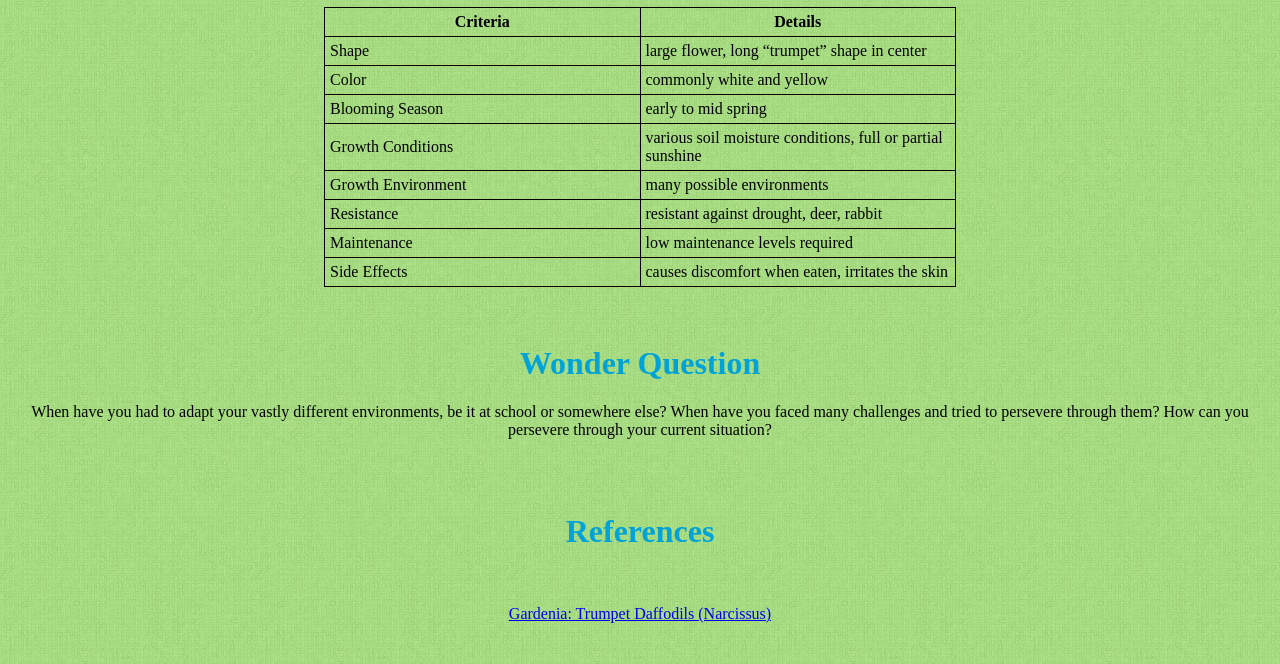
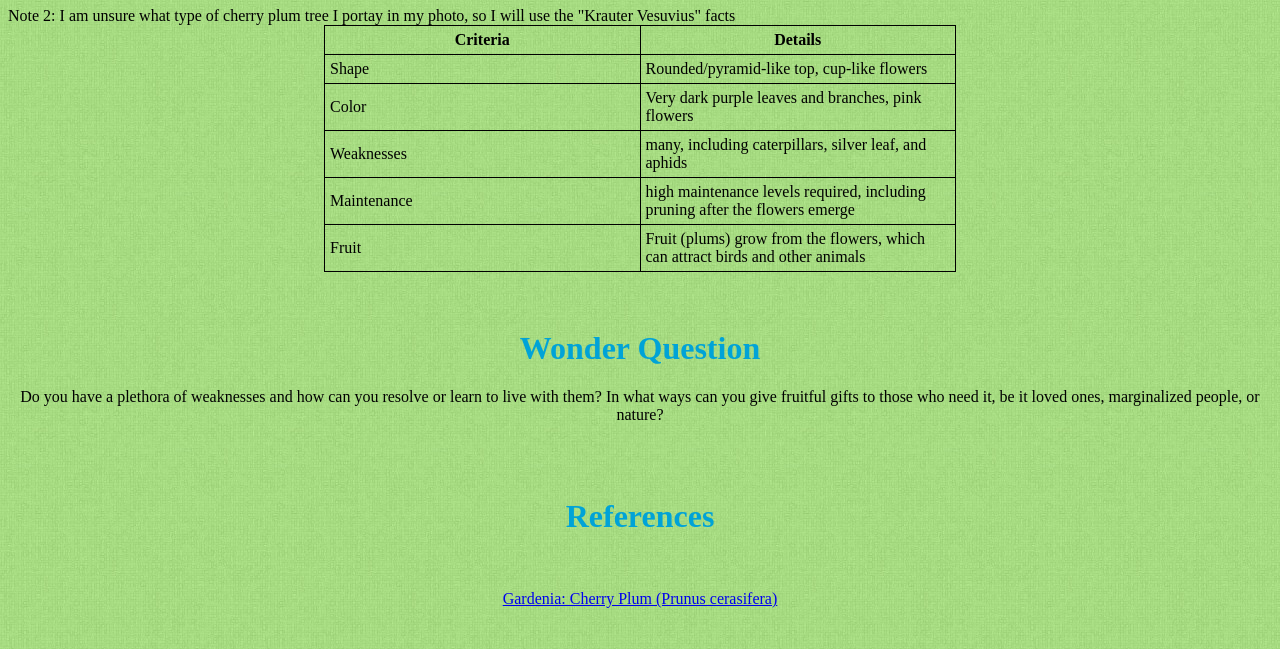
Before and after one commit to dtecoder46/Wonder-Database, a plain HTML site: page plum.html in a window 1280 px wide. Shown: the part 576-1240 px from the top of the page. Drawn offline with Linux system fonts and the light colour scheme; a script that the page names is missing.

Commit message:
Finished cherry plum page

```diff
--- a/plum.html
+++ b/plum.html
@@ -21,16 +21,20 @@
 
   <div id="header">
     <h1 id="common">Plum</h1>
-    <h3 id="latin">Prunus</h3>
+    <h3 id="latin">Prunus cerasifera</h3>
   </div>
 
   <div id="img_panel">
     <img src="IMG_6118.jpeg" id="img">
   </div>
 
+  Note 1: did not include drawing for now since my photo of a plum tree blossom is too complex to draw
+
   <br><br><br>
 
   <h1 id="fact_sheet">Fact Sheet</h1><br>
+
+  Note 2: I am unsure what type of cherry plum tree I portay in my photo, so I will use the "Krauter Vesuvius" facts
 
   <table id="fact_table">
     <tr id="tr_fact">
@@ -40,54 +44,42 @@
 
     <tr id="tr_fact">
       <td id="td">Shape</td>
-      <td id="td">large flower, long “trumpet” shape in center</td>
+      <td id="td">Rounded/pyramid-like top, cup-like flowers</td>
     </tr>
 
     <tr id="tr_fact">
       <td id="td">Color</td>
-      <td id="td">commonly white and yellow</td>
-    </tr>
-    <tr id="tr_fact">
-      <td id="td">Blooming Season</td>
-      <td id="td">early to mid spring</td>
+      <td id="td">Very dark purple leaves and branches, pink flowers</td>
     </tr>
 
     <tr id="tr_fact">
-      <td id="td">Growth Conditions</td>
-      <td id="td">various soil moisture conditions, full or partial sunshine</td>
-    </tr>
-
-    <tr id="tr_fact">
-      <td id="td">Growth Environment</td>
-      <td id="td">many possible environments</td>
-    </tr>
-
-    <tr id="tr_fact">
-      <td id="td">Resistance</td>
-      <td id="td">resistant against drought, deer, rabbit</td>
+      <td id="td">Weaknesses</td>
+      <td id="td">many, including caterpillars, silver leaf, and aphids</td>
     </tr>
 
     <tr id="tr_fact">
       <td id="td">Maintenance</td>
-      <td id="td">low maintenance levels required</td>
+      <td id="td">high maintenance levels required, including pruning after the flowers emerge</td>
     </tr>
 
     <tr id="tr_fact">
-      <td id="td">Side Effects</td>
-      <td id="td">causes discomfort when eaten, irritates the skin</td>
+      <td id="td">Fruit</td>
+      <td id="td">Fruit (plums) grow from the flowers, which can attract birds and other animals</td>
     </tr>
+
+
   </table>
 
   <br><br>
 
   <h1 id="q_head">Wonder Question</h1>
-  <p id="wonder_q">When have you had to adapt your vastly different environments, be it at school or somewhere else? When have you faced many challenges and tried to persevere through them? How can you persevere through your current situation?</p>
+  <p id="wonder_q">Do you have a plethora of weaknesses and how can you resolve or learn to live with them? In what ways can you give fruitful gifts to those who need it, be it loved ones, marginalized people, or nature?</p>
 
   <br><br>
 
   <div id="ref_div">
     <h1 id="ref">References</h1>
-    <a href="https://www.gardenia.net/genus/trumpet-narcissus-group" id="ref_link"><p>Gardenia: Trumpet Daffodils (Narcissus)</p></a>
+    <a href="https://www.gardenia.net/plant/prunus-cerasifera-krauter-vesuvius" id="ref_link"><p>Gardenia: Cherry Plum (Prunus cerasifera)</p></a>
   </div>
 
   <script src="script.ts"></script>
```
